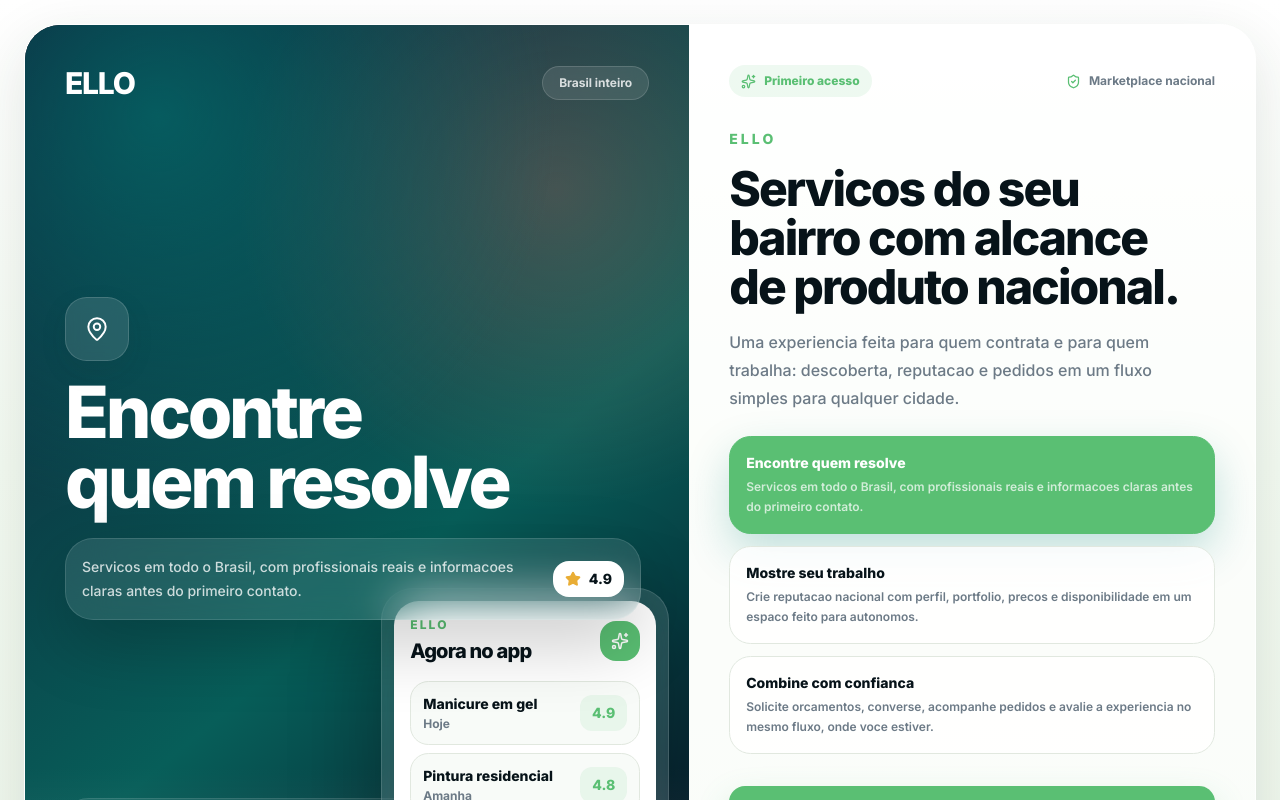
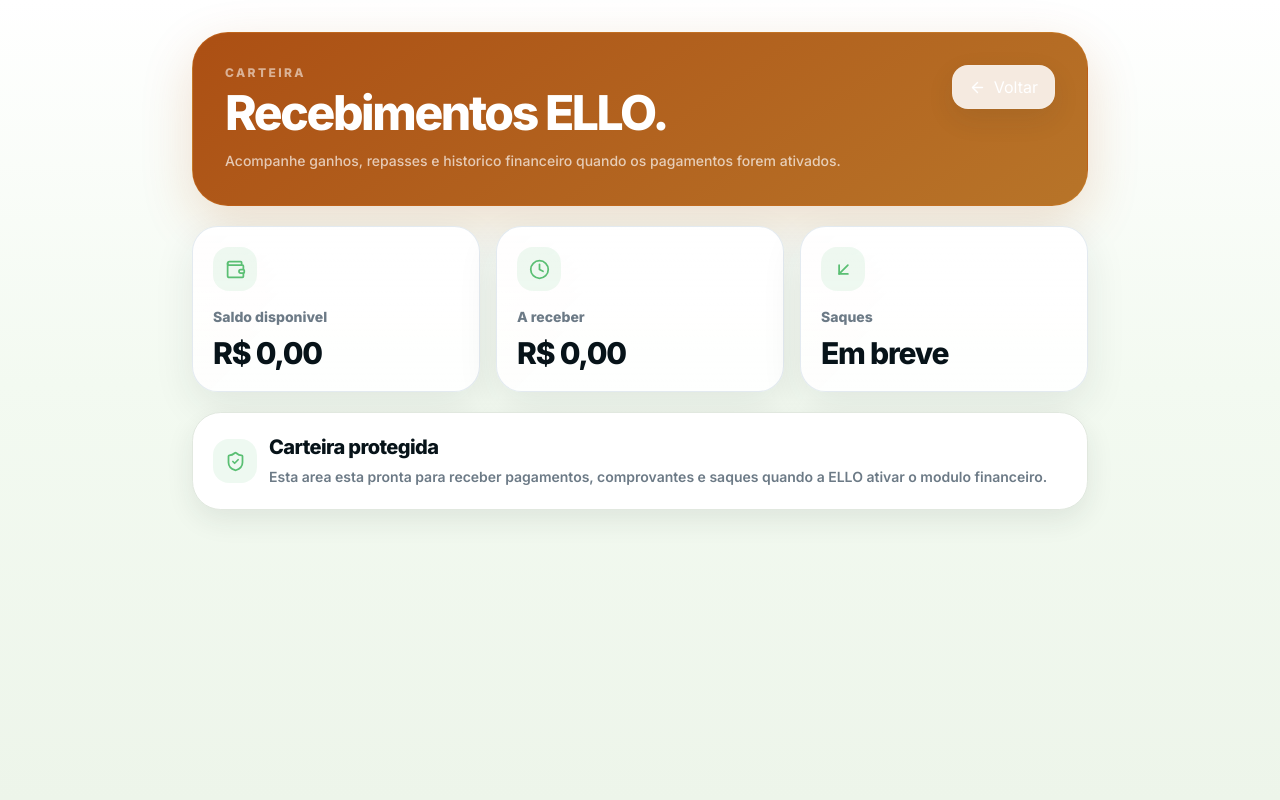
Before and after one commit to primuscreative-web/ello-ux, a React (Vite) app in the folder ello-frontend/: page /profissional/carteira in a window 1280 px wide. Before the commit this address led to /. Shown: the top 800 px of the page. Built offline with nearby package versions, Linux system fonts and the light colour scheme; no server answers.

Commit message:
fix: move professional wallet to bottom nav

```diff
--- a/ello-frontend/src/App.jsx
+++ b/ello-frontend/src/App.jsx
@@ -15,6 +15,7 @@
 import { AdminConsole } from './features/admin/AdminConsole'
 import { ProfessionalCentral } from './features/professional/ProfessionalCentral'
 import { ProfessionalProfileEditor } from './features/professional/ProfessionalProfileEditor'
+import { ProfessionalWallet } from './features/professional/ProfessionalWallet'
 import { RequestsBoard } from './features/professional/RequestsBoard'
 import { Settings } from './features/settings/Settings'
 import { TrustSupport } from './features/settings/TrustSupport'
@@ -44,6 +45,7 @@
           <Route path="/cliente/profissionais/:id" element={<ProfessionalProfile />} />
           <Route path="/cliente/orcamento/:id" element={<QuoteRequest />} />
           <Route path="/profissional/central" element={<ProfessionalCentral />} />
+          <Route path="/profissional/carteira" element={<ProfessionalWallet />} />
           <Route path="/profissional/perfil" element={<ProfessionalProfileEditor />} />
           <Route path="/profissional/pedidos" element={<RequestsBoard />} />
           <Route path="/configuracoes" element={<Settings />} />
--- a/ello-frontend/src/components/navigation/BottomNav.jsx
+++ b/ello-frontend/src/components/navigation/BottomNav.jsx
@@ -1,4 +1,4 @@
-import { BriefcaseBusiness, Home, MessageCircle, Plus, Settings, Store, UserRound } from 'lucide-react'
+import { BriefcaseBusiness, Home, MessageCircle, Plus, Settings, Store, UserRound, Wallet } from 'lucide-react'
 import { Link, useLocation } from 'react-router-dom'
 
 const navByMode = {
@@ -12,8 +12,8 @@
   professional: [
     { label: 'Central', href: '/profissional/central', icon: Store },
     { label: 'Pedidos', href: '/profissional/pedidos', icon: BriefcaseBusiness },
-    { label: 'Perfil', href: '/profissional/perfil', icon: UserRound, featured: true },
-    { label: 'Chat', href: '/profissional/pedidos', icon: MessageCircle },
+    { label: 'Carteira', href: '/profissional/carteira', icon: Wallet, featured: true },
+    { label: 'Perfil', href: '/profissional/perfil', icon: UserRound },
     { label: 'Ajustes', href: '/profissional/configuracoes', icon: Settings }
   ]
 }
--- a/ello-frontend/src/features/auth/RoleChoice.jsx
+++ b/ello-frontend/src/features/auth/RoleChoice.jsx
@@ -1,6 +1,5 @@
 import { ArrowRight, BriefcaseBusiness, Search, ShieldCheck, UserRoundCheck } from 'lucide-react'
 import { useNavigate } from 'react-router-dom'
-import { BackButton } from '../../components/ui/BackButton'
 
 export function RoleChoice() {
   const navigate = useNavigate()
@@ -13,7 +12,6 @@
           <div className="relative z-10 flex h-full min-h-[24rem] flex-col justify-between">
             <div className="flex items-center justify-between gap-3">
               <div className="text-3xl font-extrabold tracking-[-0.04em]">ELLO</div>
-              <BackButton fallback="/" className="border-white/10 bg-white/10 text-white hover:bg-white hover:text-ink" />
             </div>
             <div className="grid gap-4">
               <div className="flex h-16 w-16 items-center justify-center rounded-[1.35rem] border border-white/15 bg-white/10 backdrop-blur">
--- a/ello-frontend/src/features/professional/ProfessionalCentral.jsx
+++ b/ello-frontend/src/features/professional/ProfessionalCentral.jsx
@@ -1,9 +1,8 @@
-import { BriefcaseBusiness, CalendarDays, CheckCircle2, ChevronRight, ImagePlus, MessageCircle, Settings, ShieldCheck, TrendingUp, Wallet } from 'lucide-react'
+import { BriefcaseBusiness, CalendarDays, CheckCircle2, ChevronRight, ImagePlus, MessageCircle, Settings, ShieldCheck, TrendingUp } from 'lucide-react'
 import { motion } from 'framer-motion'
 import { useEffect, useState } from 'react'
 import { Link } from 'react-router-dom'
 import { BottomNav } from '../../components/navigation/BottomNav'
-import { Button } from '../../components/ui/Button'
 import { StatusPill } from '../../components/ui/StatusPill'
 import { trustChecklist } from '../../data/elloData'
 import { getRequests } from '../../services/elloService'
@@ -45,7 +44,7 @@
             <Link className="rounded-2xl bg-brand px-4 py-3 text-white shadow-[0_14px_34px_rgba(16,184,170,0.25)]" to="/profissional/central">Central</Link>
             <Link className="rounded-2xl px-4 py-3 text-white/70 hover:bg-white/10" to="/profissional/pedidos">Pedidos</Link>
             <span className="rounded-2xl px-4 py-3 text-white/45">Chat</span>
-            <span className="rounded-2xl px-4 py-3 text-white/45">Carteira</span>
+            <Link className="rounded-2xl px-4 py-3 text-white/70 hover:bg-white/10" to="/profissional/carteira">Carteira</Link>
             <Link className="rounded-2xl px-4 py-3 text-white/70 hover:bg-white/10" to="/profissional/perfil">Perfil</Link>
             <Link className="rounded-2xl px-4 py-3 text-white/70 hover:bg-white/10" to="/profissional/configuracoes">Configuracoes</Link>
           </nav>
@@ -85,9 +84,6 @@
                 Acompanhe demanda, reputacao e a saude do perfil em uma central pronta para crescer.
               </p>
             </div>
-            <Button variant="secondary">
-              <Wallet size={18} /> Carteira em breve
-            </Button>
           </motion.div>
 
           <motion.div
--- /dev/null
+++ b/ello-frontend/src/features/professional/ProfessionalWallet.jsx
@@ -0,0 +1,65 @@
+import { ArrowDownLeft, Clock, ShieldCheck, Wallet } from 'lucide-react'
+import { motion } from 'framer-motion'
+import { BottomNav } from '../../components/navigation/BottomNav'
+import { BackButton } from '../../components/ui/BackButton'
+
+export function ProfessionalWallet() {
+  return (
+    <main className="theme-professional min-h-screen px-4 pb-28 pt-5 text-ink sm:px-6 md:py-8">
+      <section className="mx-auto grid max-w-4xl gap-5">
+        <motion.header
+          animate={{ opacity: 1, y: 0 }}
+          className="ios-dark-panel rounded-[2.25rem] p-6 text-white shadow-premium sm:p-8"
+          initial={{ opacity: 0, y: -16 }}
+          transition={{ duration: 0.35, ease: [0.22, 1, 0.36, 1] }}
+        >
+          <div className="flex items-start justify-between gap-4">
+            <div>
+              <p className="text-xs font-extrabold uppercase tracking-[0.2em] text-white/55">Carteira</p>
+              <h1 className="mt-2 text-4xl font-extrabold leading-[1] tracking-[-0.05em] sm:text-5xl">Recebimentos ELLO.</h1>
+              <p className="mt-3 max-w-2xl text-sm font-medium leading-6 text-white/68">
+                Acompanhe ganhos, repasses e historico financeiro quando os pagamentos forem ativados.
+              </p>
+            </div>
+            <BackButton fallback="/profissional/central" className="border-white/10 bg-white/10 text-white hover:bg-white hover:text-ink" />
+          </div>
+        </motion.header>
+
+        <div className="grid gap-4 sm:grid-cols-3">
+          {[
+            { label: 'Saldo disponivel', value: 'R$ 0,00', icon: Wallet },
+            { label: 'A receber', value: 'R$ 0,00', icon: Clock },
+            { label: 'Saques', value: 'Em breve', icon: ArrowDownLeft }
+          ].map((item) => {
+            const Icon = item.icon
+            return (
+              <article className="premium-surface rounded-[1.6rem] p-5" key={item.label}>
+                <span className="flex h-11 w-11 items-center justify-center rounded-2xl bg-brand/10 text-brand">
+                  <Icon size={21} />
+                </span>
+                <p className="mt-4 text-sm font-extrabold text-muted">{item.label}</p>
+                <p className="mt-2 text-3xl font-extrabold tracking-[-0.04em]">{item.value}</p>
+              </article>
+            )
+          })}
+        </div>
+
+        <article className="rounded-[1.8rem] border border-line bg-white p-5 shadow-soft">
+          <div className="flex items-center gap-3">
+            <span className="flex h-11 w-11 items-center justify-center rounded-2xl bg-brand/10 text-brand">
+              <ShieldCheck size={21} />
+            </span>
+            <div>
+              <h2 className="text-xl font-extrabold tracking-[-0.03em]">Carteira protegida</h2>
+              <p className="mt-1 text-sm font-semibold leading-6 text-muted">
+                Esta area esta pronta para receber pagamentos, comprovantes e saques quando a ELLO ativar o modulo financeiro.
+              </p>
+            </div>
+          </div>
+        </article>
+      </section>
+
+      <BottomNav mode="professional" />
+    </main>
+  )
+}
```
